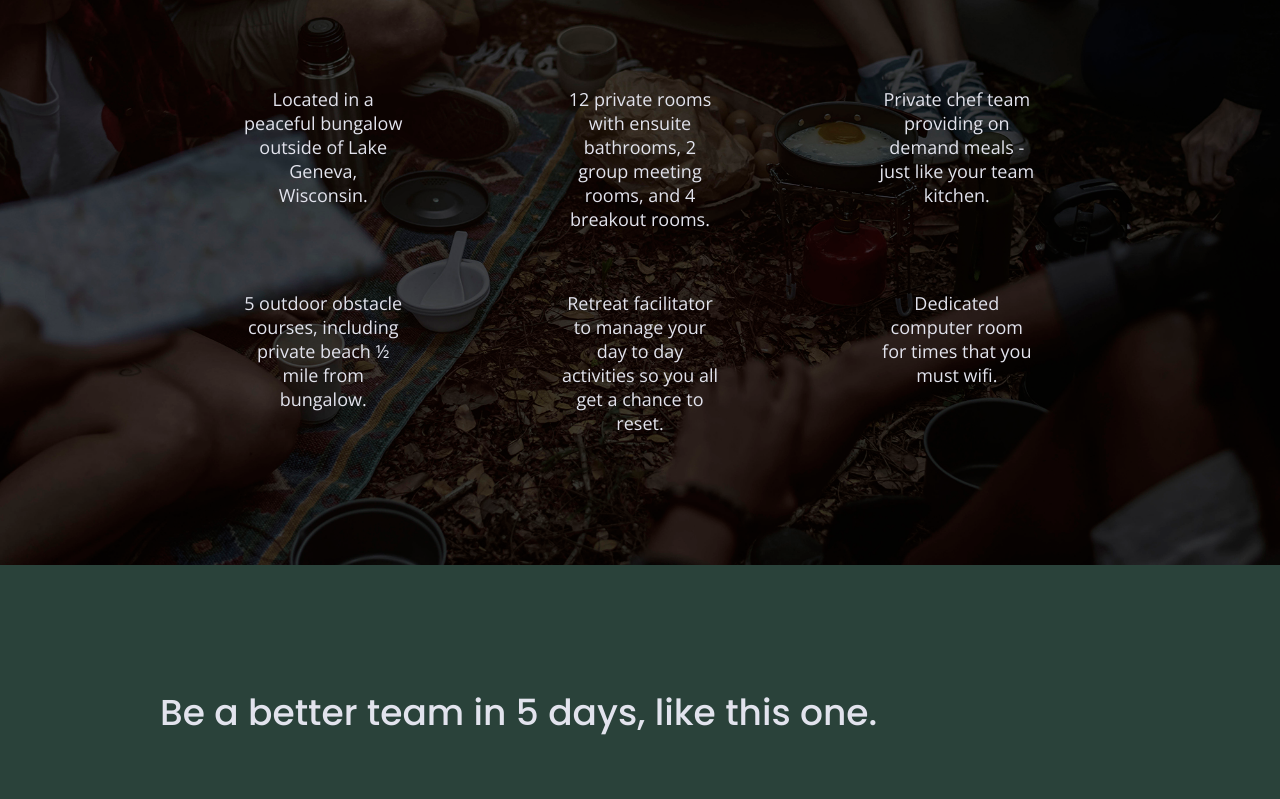
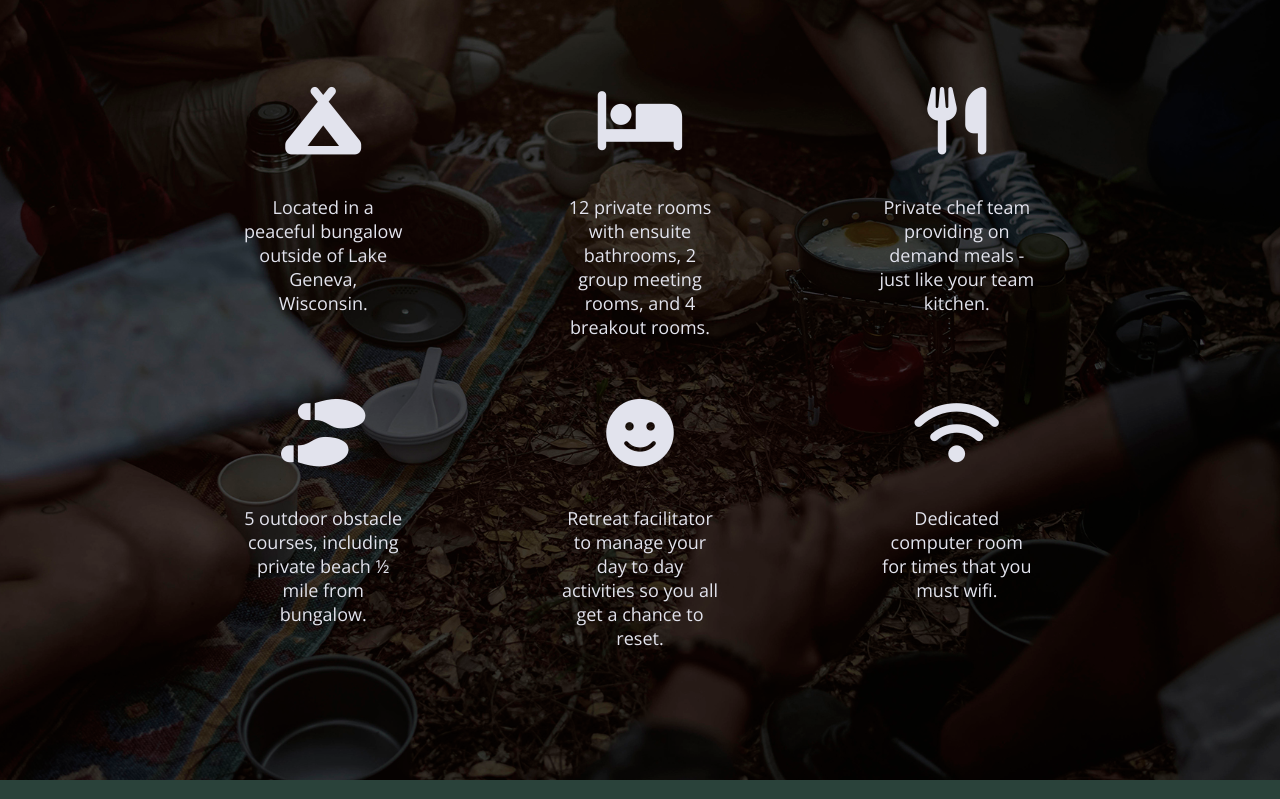
Before and after one commit to xRavenxRosex/unplugged, a website built with Parcel: page index.html in a window 1280 px wide. Shown: the part 1163-1962 px from the top of the page. Built offline with nearby package versions, Linux system fonts and the light colour scheme.

Commit message:
Added icon fonts and icons to homepage

```diff
--- a/css/main.css
+++ b/css/main.css
@@ -287,6 +287,11 @@ input[type=button] {
   background-position: center;
   display: flex;
   justify-content: center;
+}
+
+.features i {
+  font-size: 3.75em;
+  margin-bottom: 40px;
 }
 
 .features h2 {
--- a/index.html
+++ b/index.html
@@ -19,6 +19,7 @@
   <link href="https://fonts.googleapis.com/css?family=Open+Sans:400,700|Poppins:500,700" rel="stylesheet">
   <link rel="stylesheet" href="css/normalize.css">
   <link rel="stylesheet" href="css/main.css">
+  <script src="https://kit.fontawesome.com/8afae821d4.js" crossorigin="anonymous"></script>
 
   <meta name="theme-color" content="#fafafa">
 </head>
@@ -76,6 +77,7 @@
         <div class="features-items">
           <article>
             <p class="fontawesome-icon">
+              <i class="fas fa-campground"></i>
             </p>
             <p class="features-item-description">
               Located in a peaceful bungalow outside of Lake Geneva, Wisconsin.
@@ -83,6 +85,7 @@
           </article>
           <article>
             <p class="fontawesome-icon">
+              <i class="fas fa-bed"></i>
             </p>
             <p class="features-item-description">
               12 private rooms with ensuite bathrooms, 2 group meeting rooms, and 4 breakout rooms.
@@ -90,6 +93,7 @@
           </article>
           <article>
             <p class="fontawesome-icon">
+              <i class="fas fa-utensils"></i>
             </p>
             <p class="features-item-description">
               Private chef team providing on demand meals - just like your team kitchen.
@@ -97,6 +101,7 @@
           </article>
           <article>
             <p class="fontawesome-icon">
+              <i class="fas fa-shoe-prints"></i>
             </p>
             <p class="features-item-description">
               5 outdoor obstacle courses, including private beach ½ mile from bungalow.
@@ -104,6 +109,7 @@
           </article>
           <article>
             <p class="fontawesome-icon">
+              <i class="fas fa-smile"></i>
             </p>
             <p class="features-item-description">
               Retreat facilitator to manage your day to day activities so you all get a chance to reset.
@@ -111,6 +117,7 @@
           </article>
           <article>
             <p class="fontawesome-icon">
+              <i class="fas fa-wifi"></i>
             </p>
             <p class="features-item-description">
               Dedicated computer room for times that you must wifi.
```
Also changed, not shown: about/index.html (+1 -0 lines), faq/index.html (+1 -0 lines).
